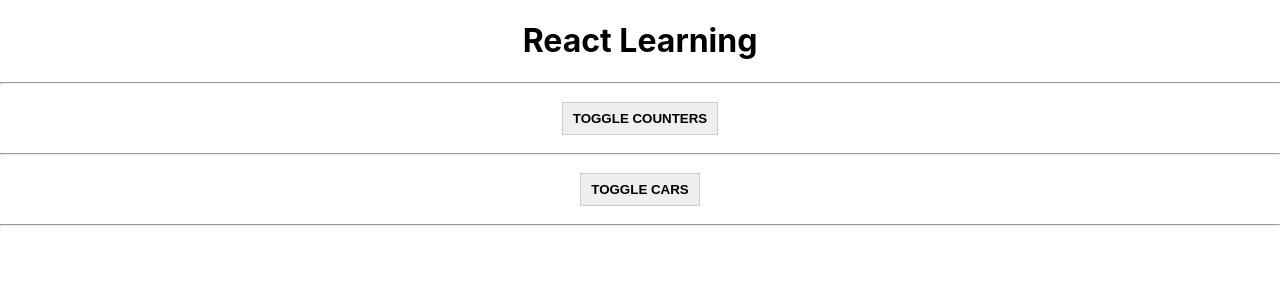
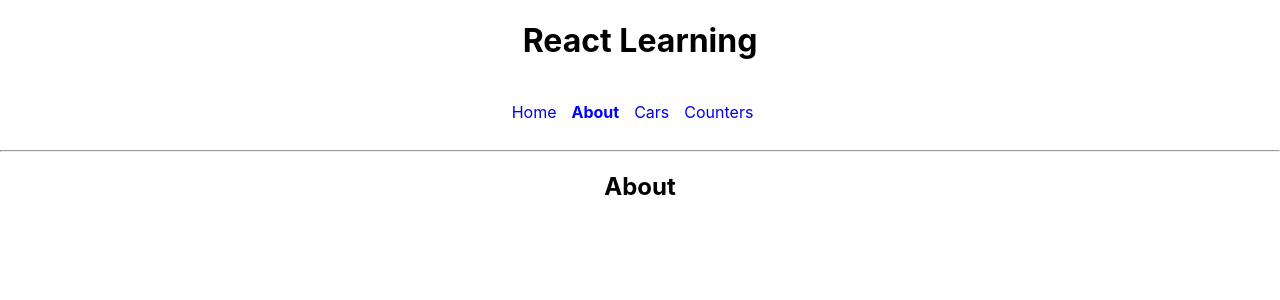
Before and after one commit to nakhaev/react-course, a React (Create React App) app: page /about in a window 1280 px wide. Shown: the top 300 px of the page. Built offline with nearby package versions, Linux system fonts and the light colour scheme.

Commit message:
Route, NavLink

```diff
--- /dev/null
+++ b/src/About.js
@@ -0,0 +1,7 @@
+import React from 'react';
+
+const About = () => {
+    return <h2>About</h2>
+}
+
+export default About;
--- a/src/App.js
+++ b/src/App.js
@@ -1,7 +1,11 @@
 import React, { Component } from 'react'
+import { Route, NavLink } from 'react-router-dom';
+
 import './App.scss'
 import Counter from './Counter/Counter'
 import Cars from './Cars';
+import Home from './Home';
+import About from './About';
 
 export const ClickedContext = React.createContext(false);
 
@@ -12,41 +16,16 @@ class App extends Component {
 
     this.state = {
       clicked: false,
-      cars: [
-        {name: 'Ford', year: 2018},
-        {name: 'Audi', year: 2016},
-        {name: 'Mazda', year: 2010}
-      ],
       pageTitle: 'React components',
-      showCars: false,
       showCounters: false,
     }
   }
 
-  toggleCarsHandler = () => {
-    this.setState({
-      showCars: !this.state.showCars
-    })
-  }
 
   toggleCountersHandler = () => {
     this.setState({
       showCounters: !this.state.showCounters
     })
-  }
-
-  onChangeName(name, index) {
-    const car = this.state.cars[index];
-    car.name = name;
-    const cars = [...this.state.cars];
-    cars[index] = car;
-    this.setState({cars});
-  }
-
-  deleteHandler(index) {
-    const cars = this.state.cars.concat();
-    cars.splice(index, 1);
-    this.setState({cars});
   }
 
 
@@ -55,10 +34,8 @@ class App extends Component {
       textAlign: 'center'
     }
 
-    return (
-      <div style={divStyle}>
-        <h1>{this.props.title}</h1>
-        <hr/>
+    const counters = (
+      <>
         <button style={{margin: '10px 0'}} className={'AppButton'} onClick={this.toggleCountersHandler} >Toggle Counters</button>
         {this.state.showCounters && <div>
           <ClickedContext.Provider value={this.state.clicked}>
@@ -66,18 +43,32 @@ class App extends Component {
           </ClickedContext.Provider>
           <button onClick={() => this.setState({clicked: true})}>Change Clicked</button>
         </div>}
+      </>
+    )
+
+    return (
+      <div style={divStyle}>
+        <h1>{this.props.title}</h1>
+
+        <nav>
+          <ul style={{listStyle: 'none'}}>
+            <li> <NavLink to="/" exact activeClassName={'custom-active'}>Home</NavLink></li>
+            <li><NavLink to="/about" activeStyle={{color: 'blue'}}>About</NavLink></li>
+            <li><NavLink to={{
+                pathname: "/cars",
+                search: "?name=Mazda&sort=year&sort_direction=asc",
+                hash: "#some_hash"
+            }}>Cars</NavLink></li>
+            <li><NavLink to="/counters">Counters</NavLink></li>
+          </ul>
+        </nav>
 
         <hr/>
-        <button style={{margin: '10px 0'}} className={'AppButton'} onClick={this.toggleCarsHandler} >Toggle cars</button>
-        <div style={{width: 400, margin: 'auto'}}>
-          <Cars
-              data={this.state.cars}
-              showCars={this.state.showCars}
-              deleteHandler={this.deleteHandler.bind(this)}
-              onChangeName={this.onChangeName.bind(this)}
-          />
-        </div>
-        <hr/>
+
+        <Route path='/' exact component={Home} />
+        <Route path='/about' exact render={About} />
+        <Route path='/cars' exact component={Cars} />
+        <Route path='/counters' exact component={() => counters} />
       </div>
     );
   }
--- a/src/App.scss
+++ b/src/App.scss
@@ -12,3 +12,28 @@
     background: #f0ff1e;
   }
 }
+
+nav {
+  ul {
+    display: flex;
+    justify-content: center;
+    align-items: center;
+    list-style: none;
+    margin: 0;
+    padding: 20px;
+    li {
+      margin-right: 15px;
+      a {
+        text-decoration: none;
+        &.active {
+          font-weight: bold;
+          color: red;
+        }
+        &.custom-active {
+          font-weight: bold;
+          color: green;
+        }
+      }
+    }
+  }
+}
--- a/src/Cars.js
+++ b/src/Cars.js
@@ -1,10 +1,37 @@
-import React from 'react';
+import React, { useState } from 'react';
 import ErrorBoundary from './ErrorBoundary/ErrorBoundary';
 import Car from './Car/Car';
 
 const Cars = (props) => {
-    const {data, showCars, deleteHandler, onChangeName} = props;
+
+    const [data, setData] = useState([
+        {name: 'Ford', year: 2018},
+        {name: 'Audi', year: 2016},
+        {name: 'Mazda', year: 2010}
+    ]);
+
+    const [showCars, setShowCars] = useState(false);
+
     let cars = null
+
+    const onChangeName = (name, index) => {
+        const cars = [...data];
+        cars[index].name = name;
+        setData(cars);
+    }
+
+    const deleteHandler = (index) => {
+        const cars = [ ...data];
+        cars.splice(index, 1);
+        setData(cars);
+    }
+
+
+    const toggleCarsHandler = () => {
+        setShowCars(prevState => {
+            return !prevState;
+        })
+    }
 
     if (showCars) {
         cars = (data||[]).map((car, index) => {
@@ -22,7 +49,12 @@ const Cars = (props) => {
         })
     }
 
-    return cars;
+    return (
+        <div style={{width: 400, margin: 'auto'}}>
+            <button style={{margin: '10px 0'}} className={'AppButton'} onClick={toggleCarsHandler} >Toggle cars</button>
+            {cars}
+        </div>
+    )
 }
 
 export default Cars;
--- /dev/null
+++ b/src/Home.js
@@ -0,0 +1,7 @@
+import React from 'react';
+
+const Home = () => {
+    return <h2>Home</h2>
+}
+
+export default Home;
```
